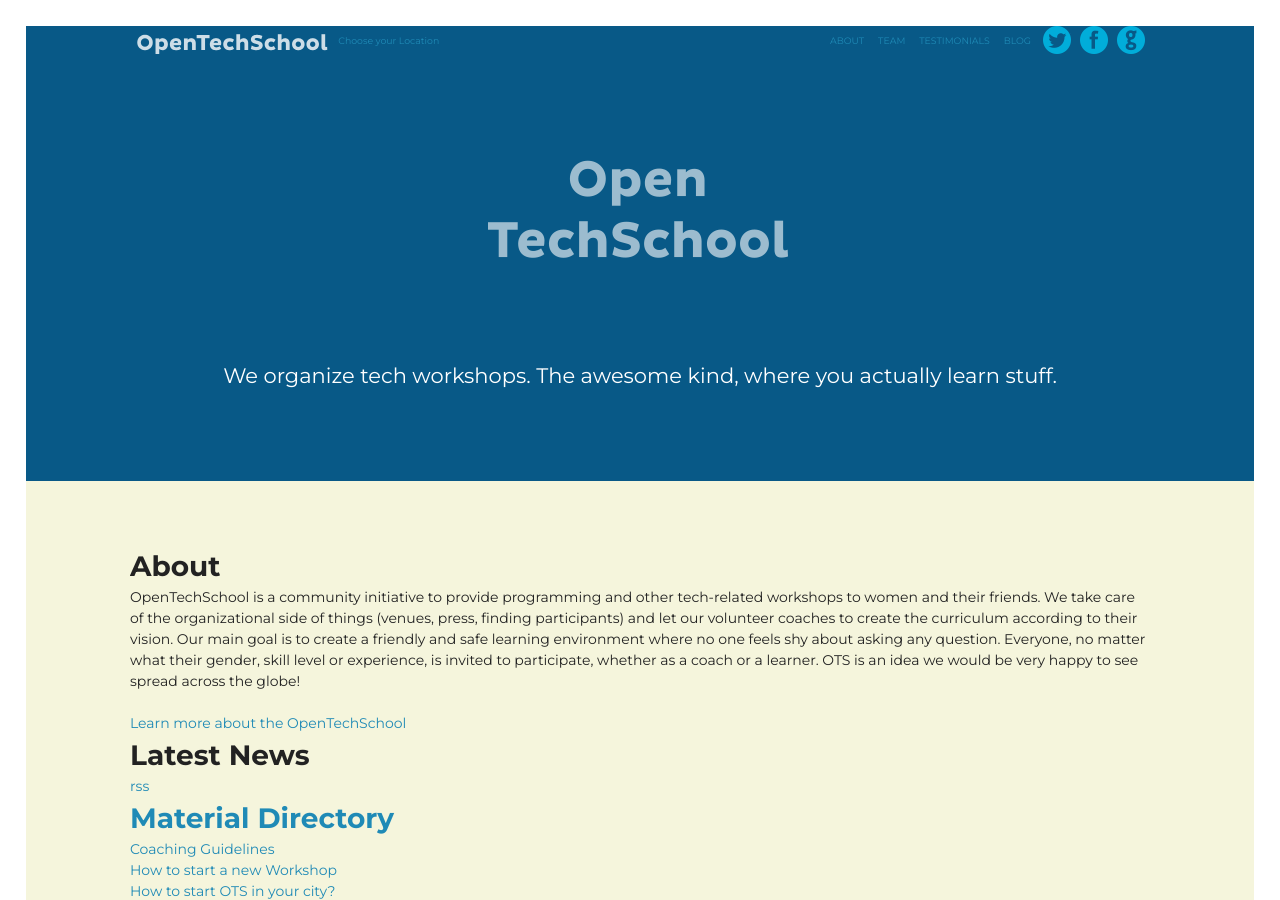
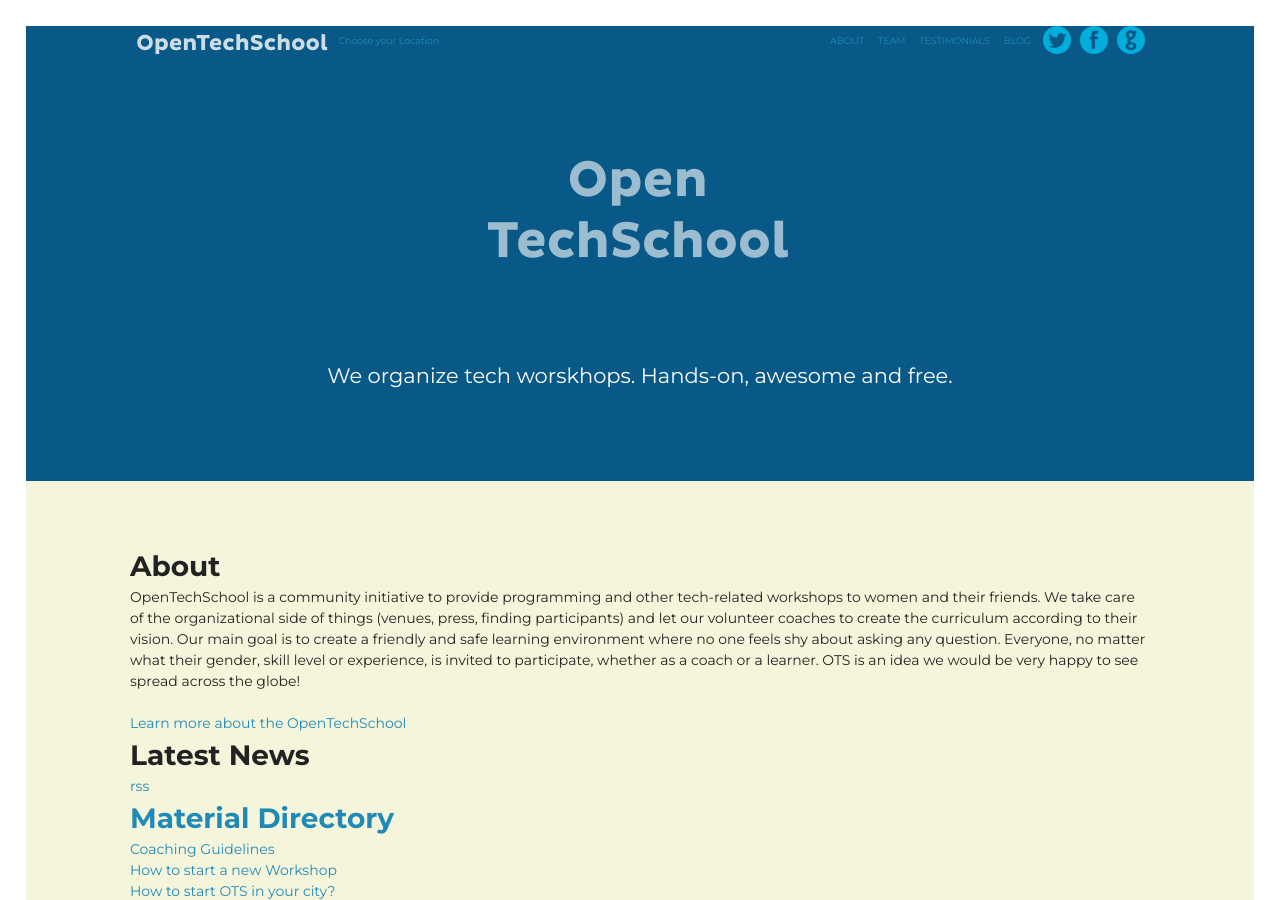
Before and after one commit to OpenTechSchool/www.opentechschool.org, a Jekyll site: the page built from index.html, in a window 1280 px wide and 900 px high. Built offline with Jekyll 4.4.1, drawn with Linux system fonts in a browser that asks for light colours; nearby versions of some CDN libraries.

Commit message:
Edit landing header

```diff
--- a/_includes/_landing_header.html
+++ b/_includes/_landing_header.html
@@ -6,7 +6,7 @@
       <a href="/">OpenTechSchool</a>
     </h1>
 
-    <p>We organize tech workshops. The awesome kind, where you actually learn stuff.</p>
+    <p>We organize tech worskhops. Hands-on, awesome and free.</p>
 
   </div>
 
```
